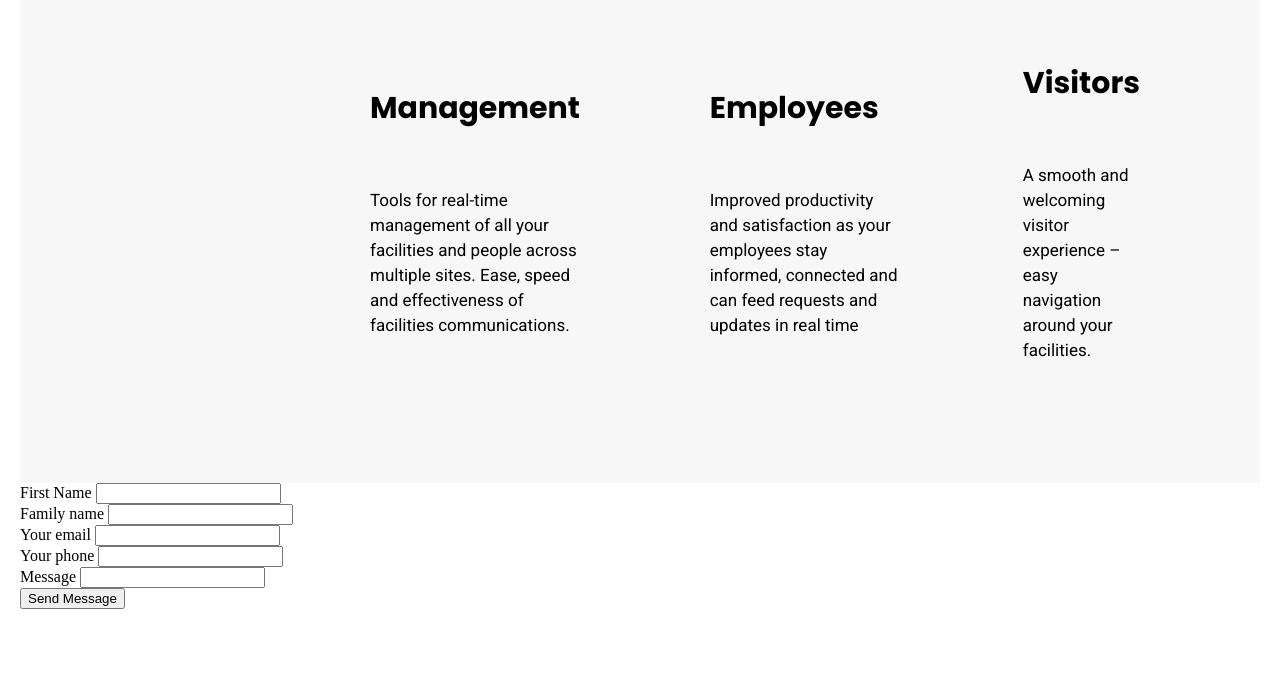
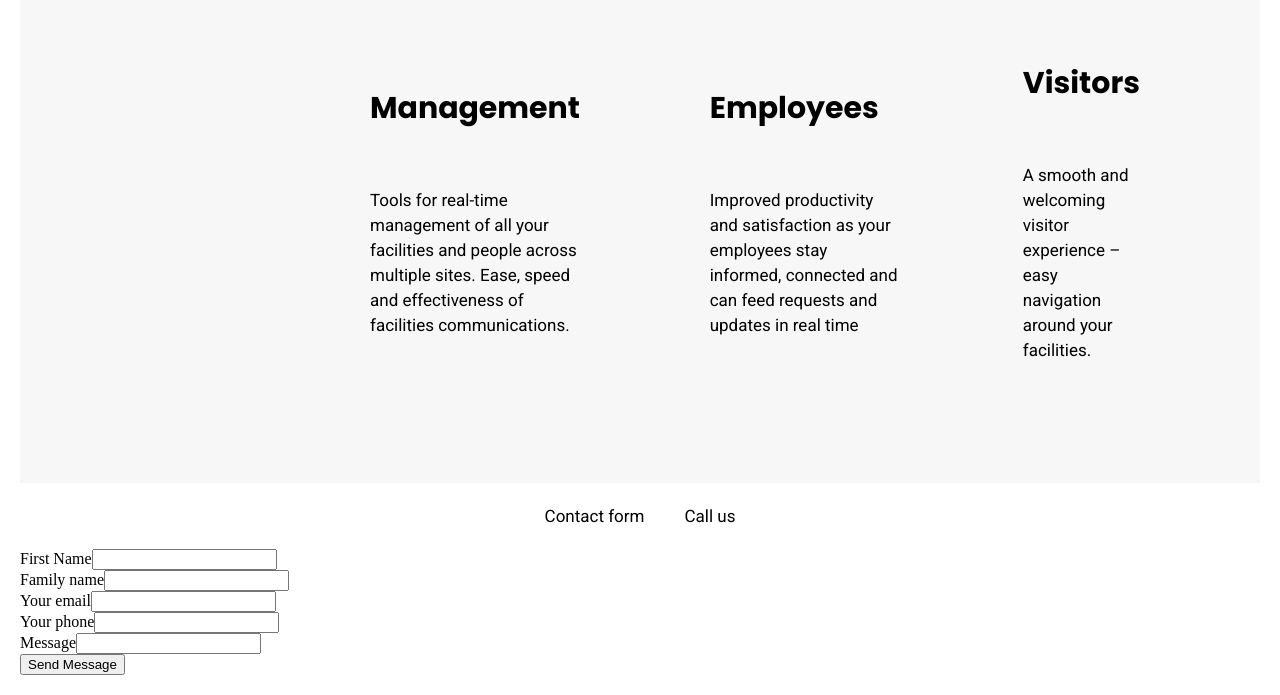
Before and after one commit to matkarny/praktyki-fe-sh-2019, a website built with webpack: page src/index.html in a window 1280 px wide. Shown: the part 1007-1702 px from the top of the page. Before the commit the page ends 1636 px from the top, so only its background shows below. Built offline with nearby package versions, Linux system fonts and the light colour scheme; files whose address does not match are found by name.

Commit message:
Feature: [wip] form

```diff
--- a/src/index.html
+++ b/src/index.html
@@ -118,27 +118,18 @@
       </article>
     </section>
     <form class="form-section">
-      <div class="form-section__input-style">
-        <label>First Name</label>
-        <input>
+      <div class="form-section__options-container">
+          <a class="form-section__option">Contact form</a>
+          <a class="form-section__option">Call us</a>
       </div>
-      <div>
-          <label>Family name</label>
-          <input>
-        </div>
-        <div>
-            <label>Your email</label>
-            <input>
-          </div>
-          <div>
-              <label>Your phone</label>
-              <input>
-            </div>
-            <div>
-                <label>Message</label>
-                <input>
-              </div>
-    <button>Send Message</button>
+      <div class="form-section__input-container">
+      <div><label>First Name</label><input></div>
+      <div><label>Family name</label><input></div>
+      <div><label>Your email</label><input></div>
+      <div><label>Your phone</label><input></div>
+      <div><label>Message</label><input></div>
+      </div>
+      <button>Send Message</button>
     </form>
   </body>
 </html>
--- a/src/styles/form-style.scss
+++ b/src/styles/form-style.scss
@@ -0,0 +1,16 @@
+//upper Roboto Light, 13 px #000
+//input Roboto Regular, 30px #000
+
+
+.form-section__options-container{
+    position: relative;
+    display: flex;
+    flex-direction: row;
+    justify-content: center;
+    align-items: center;
+}
+.form-section__option{
+    @extend %link_styler;
+    font-size: 17px;
+    padding: 20px;
+}
--- a/src/styles/header.scss
+++ b/src/styles/header.scss
@@ -33,7 +33,7 @@
     width: 100%;
     box-sizing: border-box;
     padding: 0 10px;
-}
+  }
 }
 
 .main-header {
@@ -125,14 +125,13 @@
   &__hamburger {
     @include mobile() {
       color: $product--color;
-      height: 1rem;
+      height: 2rem;
+      font-size: $metric-small;
     }
   }
 }
 
 .navigation {
-  @extend %project__h3;
-  font-weight: 400;
   display: flex;
   flex-wrap: wrap;
   width: 60vw;
@@ -149,31 +148,12 @@
 
   &__link {
     position: relative;
-    text-decoration: none;
-    color: #000;
-    &:hover {
-      font-weight: bold;
-    }
-    &:active {
-      font-weight: bold;
-      width: 33px;
-      &::after {
-        content: "";
-        position: absolute;
-        display: block;
-        width: 33px;
-        height: 4px;
-        background-color: $secondary--color;
-      }
-    }
+   @extend %link_styler;
   }
 
   &__text {
+    @extend %project__h3;
     font-family: $font-roboto;
-    color: #000000;
-    font-size: 15px;
-    line-height: 27px;
-    margin-right: 20px;
     font-weight: 400;
-  }
+     }
 }
--- a/src/styles/metrics.scss
+++ b/src/styles/metrics.scss
@@ -65,3 +65,27 @@ $font-poppins: "Poppins", sans-serif;
 %project_card {
   margin: 60px 60px;
 }
+
+%link_styler{
+  position: relative;
+  @extend %project__h3;
+  font-family: $font-roboto;
+  text-decoration: none;
+  font-weight: 400;
+  color: #000;
+  &:hover {
+    font-weight: bold;
+  };
+  &:active {
+    font-weight: bold;
+    width: 33px;
+    &::after {
+      content: "";
+      position: absolute;
+      display: block;
+      width: 33px;
+      height: 4px;
+      background-color: $secondary--color;
+    }
+  }
+}
```
